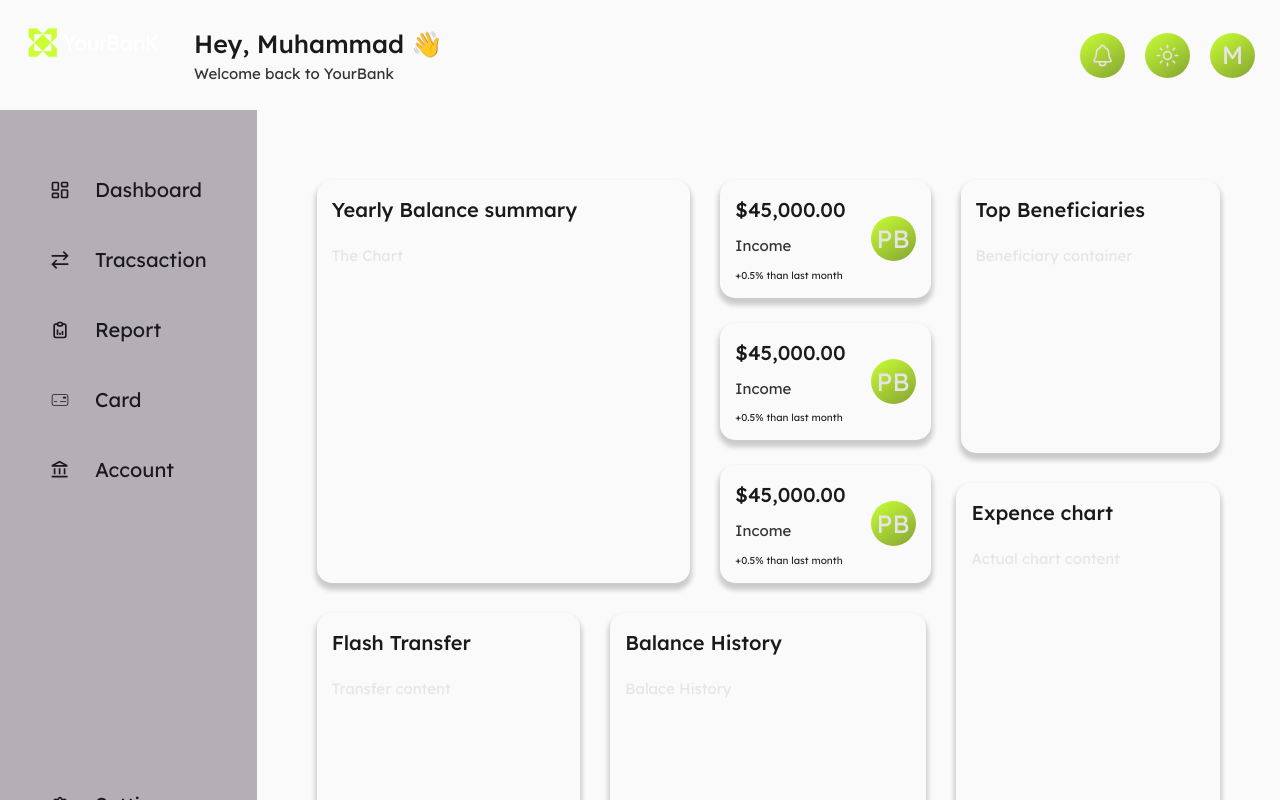
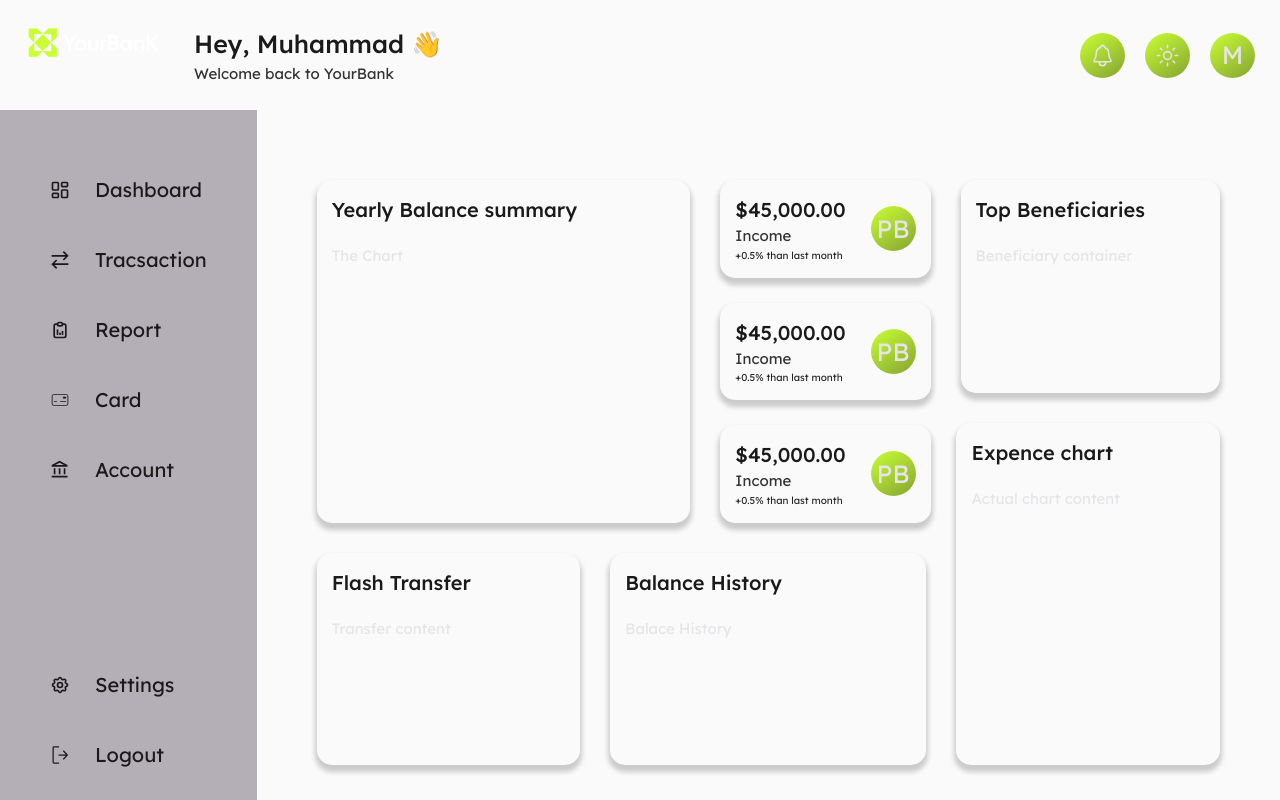
Before and after one commit to Muhammad0320/bank--f, a Next.js app: page / in a window 1280 px wide. Shown: the top 800 px of the page. Built offline with nearby package versions, Linux system fonts and the light colour scheme.

Commit message:
chore:  update page

```diff
--- a/src/app/page.tsx
+++ b/src/app/page.tsx
@@ -25,7 +25,7 @@ const Page: React.FC = () => {
 
         <MonthlyCardContainer $flow="column" $size="medium" as={'section'}>
           <FlexContainer $flow="row" $size="btw">
-            <FlexContainer $flow="column" $size="tiny">
+            <FlexContainer $flow="column" $size="unset">
               <StyledH3> $45,000.00 </StyledH3>
               <Text> Income </Text>
               <Text $size="small"> +0.5% than last month </Text>
@@ -34,7 +34,7 @@ const Page: React.FC = () => {
             <IconContainer> PB </IconContainer>
           </FlexContainer>
           <FlexContainer $flow="row" $size="btw">
-            <FlexContainer $flow="column" $size="tiny">
+            <FlexContainer $flow="column" $size="unset">
               <StyledH3> $45,000.00 </StyledH3>
               <Text> Income </Text>
               <Text $size="small"> +0.5% than last month </Text>
@@ -43,7 +43,7 @@ const Page: React.FC = () => {
             <IconContainer> PB </IconContainer>
           </FlexContainer>
           <FlexContainer $flow="row" $size="btw">
-            <FlexContainer $flow="column" $size="tiny">
+            <FlexContainer $flow="column" $size="unset">
               <StyledH3> $45,000.00 </StyledH3>
               <Text> Income </Text>
               <Text $size="small"> +0.5% than last month </Text>
```
